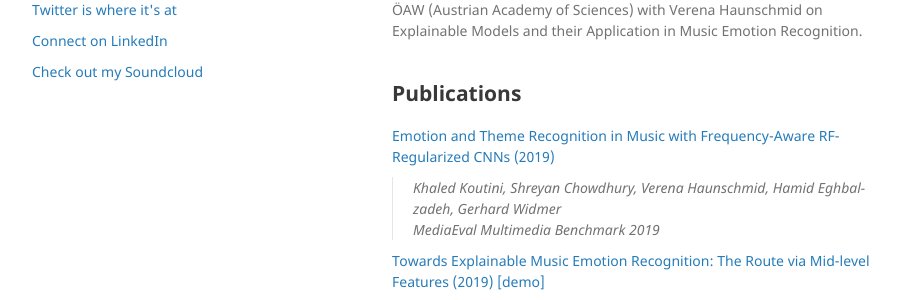
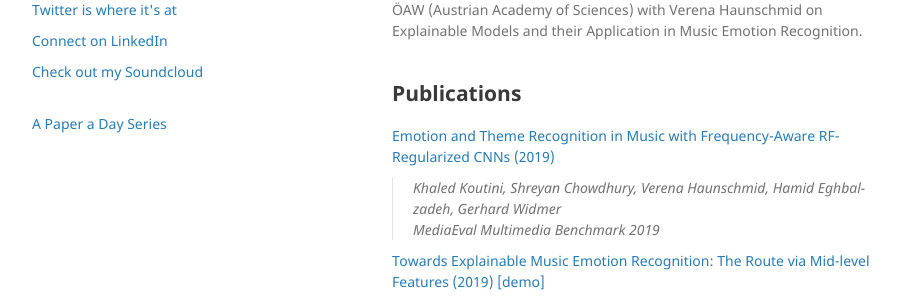
Before and after one commit to shreyanc/shreyanc.github.io, a Jekyll site: the page built from index.md, in a window 1280 px wide. Shown: the part 499-799 px from the top of the page, without its empty margins (178-1097 px from the left). Built offline with Jekyll 4.4.1, drawn with Linux system fonts in a browser that asks for light colours; our own code applies the rules of GitHub Pages for plain Markdown files.

Commit message:
Update default.html

```diff
--- a/_layouts/default.html
+++ b/_layouts/default.html
@@ -45,6 +45,9 @@
         <p class="view"><a href="https://www.linkedin.com/in/shreyan-chowdhury/">Connect on LinkedIn</a></p>
         <p class="view"><a href="https://soundcloud.com/shreyan-chowdhury">Check out my Soundcloud</a></p>
 
+        <br>
+        <p class="view"><a href="./posts/test.md">A Paper a Day Series</a></p>
+
 
         {% endif %}
 
```
